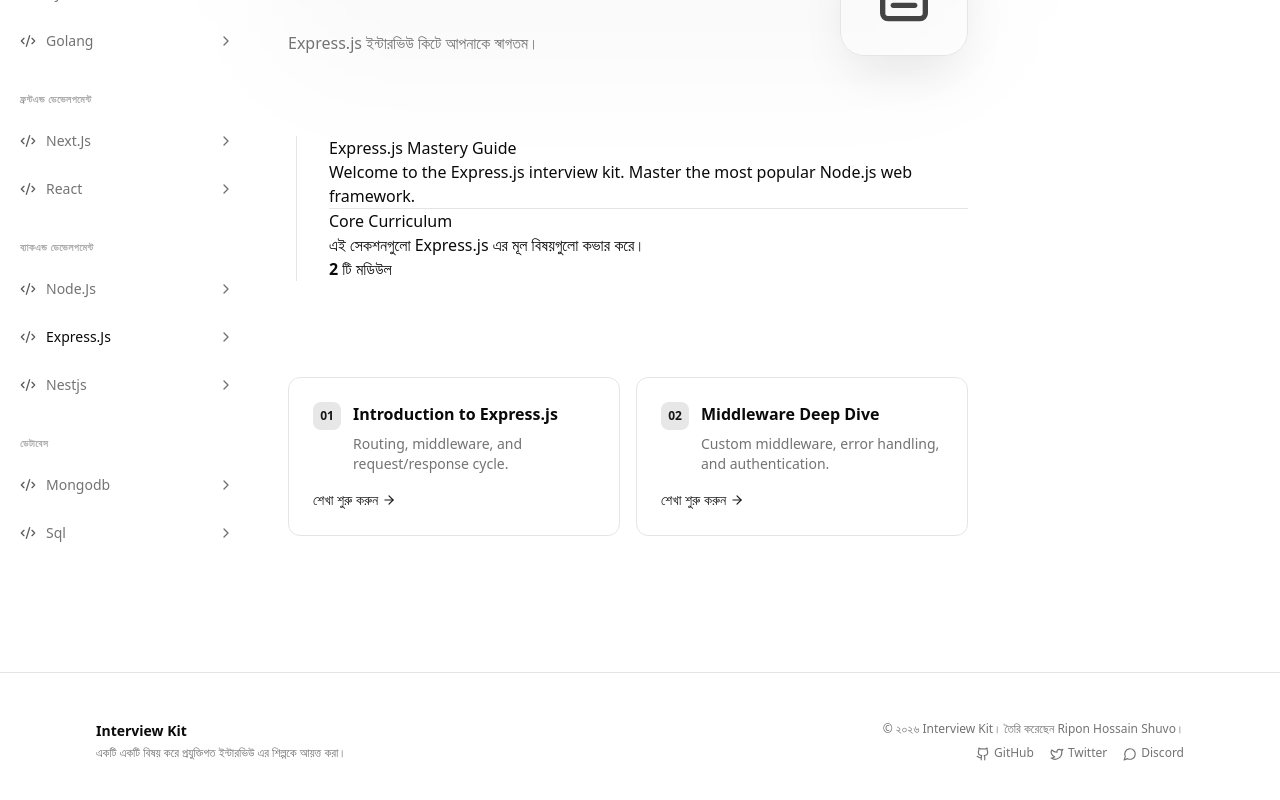
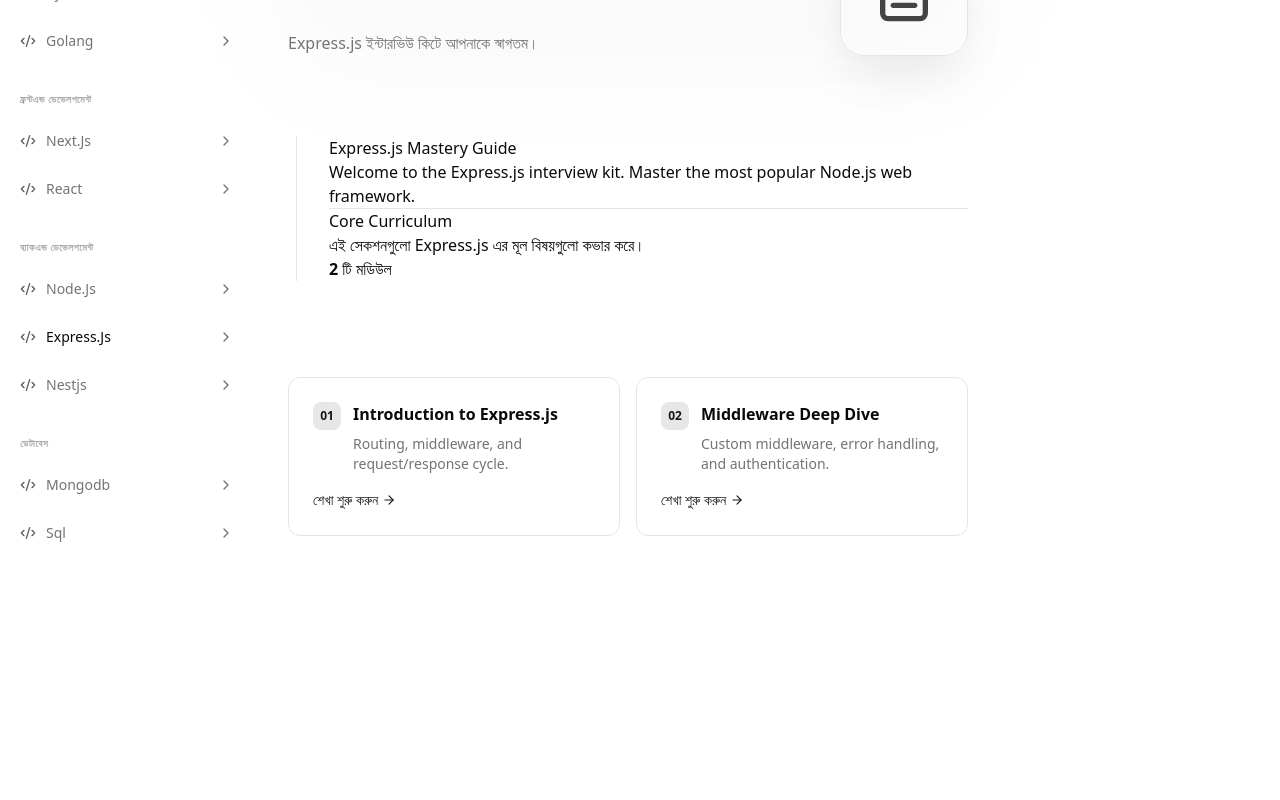
Before and after one commit to rhshuvo44/interviewkit, a Next.js app: page /bn/content/expressjs in a window 1280 px wide. Shown: the part 242-1042 px from the top of the page. After the commit the page ends 914 px from the top, so only its background shows below. Built offline with nearby package versions, Linux system fonts and the light colour scheme.

Commit message:
fix: show footer only on homepage
- Remove Footer from topic overview and article pages
- Keep Footer only on [locale]/page.tsx (homepage)

```diff
--- a/src/app/[locale]/content/[topic]/[subtopic]/page.tsx
+++ b/src/app/[locale]/content/[topic]/[subtopic]/page.tsx
@@ -1,6 +1,5 @@
 import { notFound } from "next/navigation";
 import { Header } from "@/components/Header";
-import { Footer } from "@/components/Footer";
 import { Sidebar } from "@/components/Sidebar";
 import { ArticleNav } from "@/components/ArticleNav";
 import { QuizSection } from "@/components/QuizSection";
@@ -205,7 +204,6 @@
           </div>
         </main>
       </div>
-      <Footer t={t} />
     </div>
   );
 }
--- a/src/app/[locale]/content/[topic]/page.tsx
+++ b/src/app/[locale]/content/[topic]/page.tsx
@@ -1,6 +1,5 @@
 import { notFound } from "next/navigation";
 import { Header } from "@/components/Header";
-import { Footer } from "@/components/Footer";
 import { Sidebar } from "@/components/Sidebar";
 import { getTopicContent, contentData } from "@/lib/content";
 import { getTopicBySlug } from "@/lib/topics";
@@ -179,7 +178,6 @@
           </div>
         </main>
       </div>
-      <Footer t={t} />
     </div>
   );
 }
```
